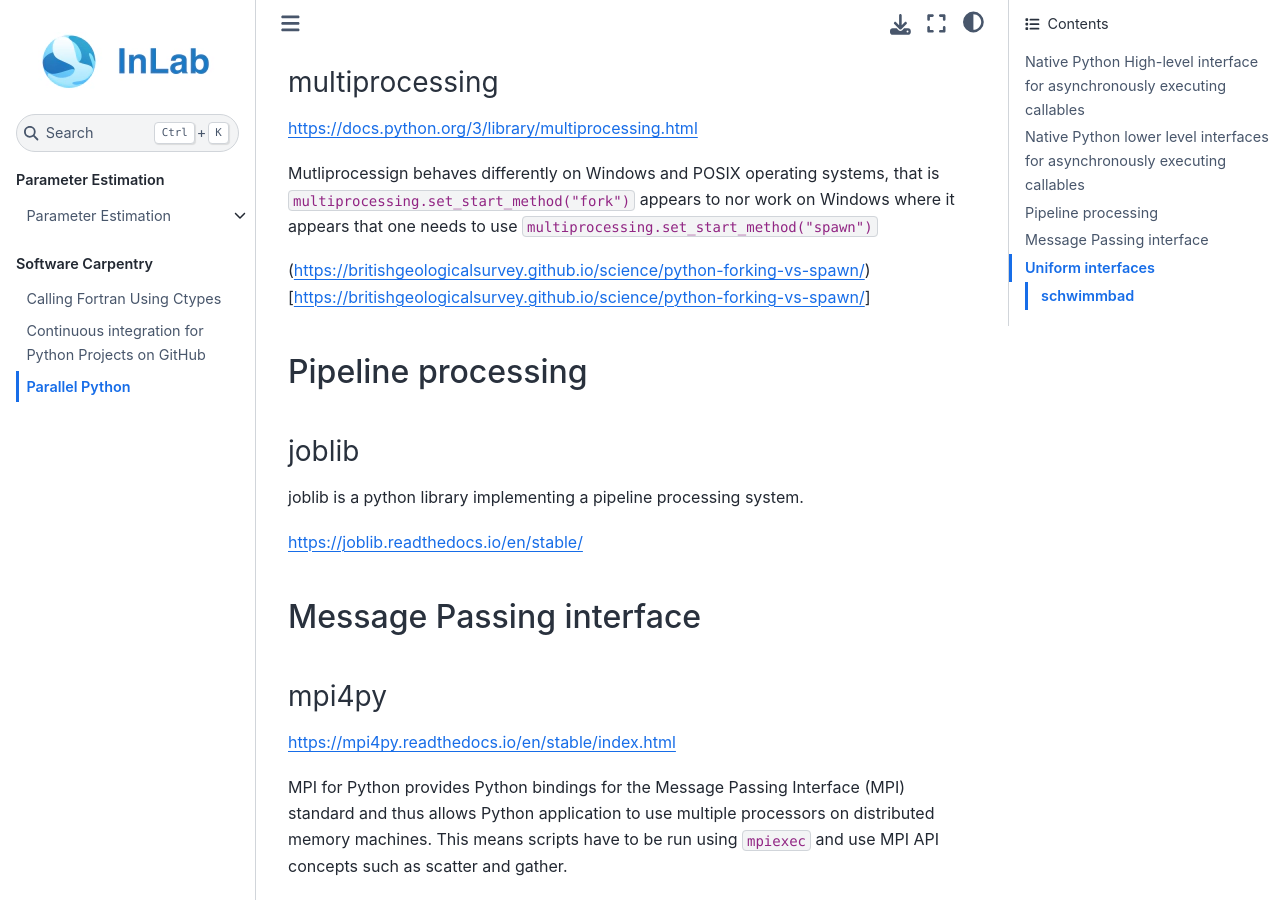
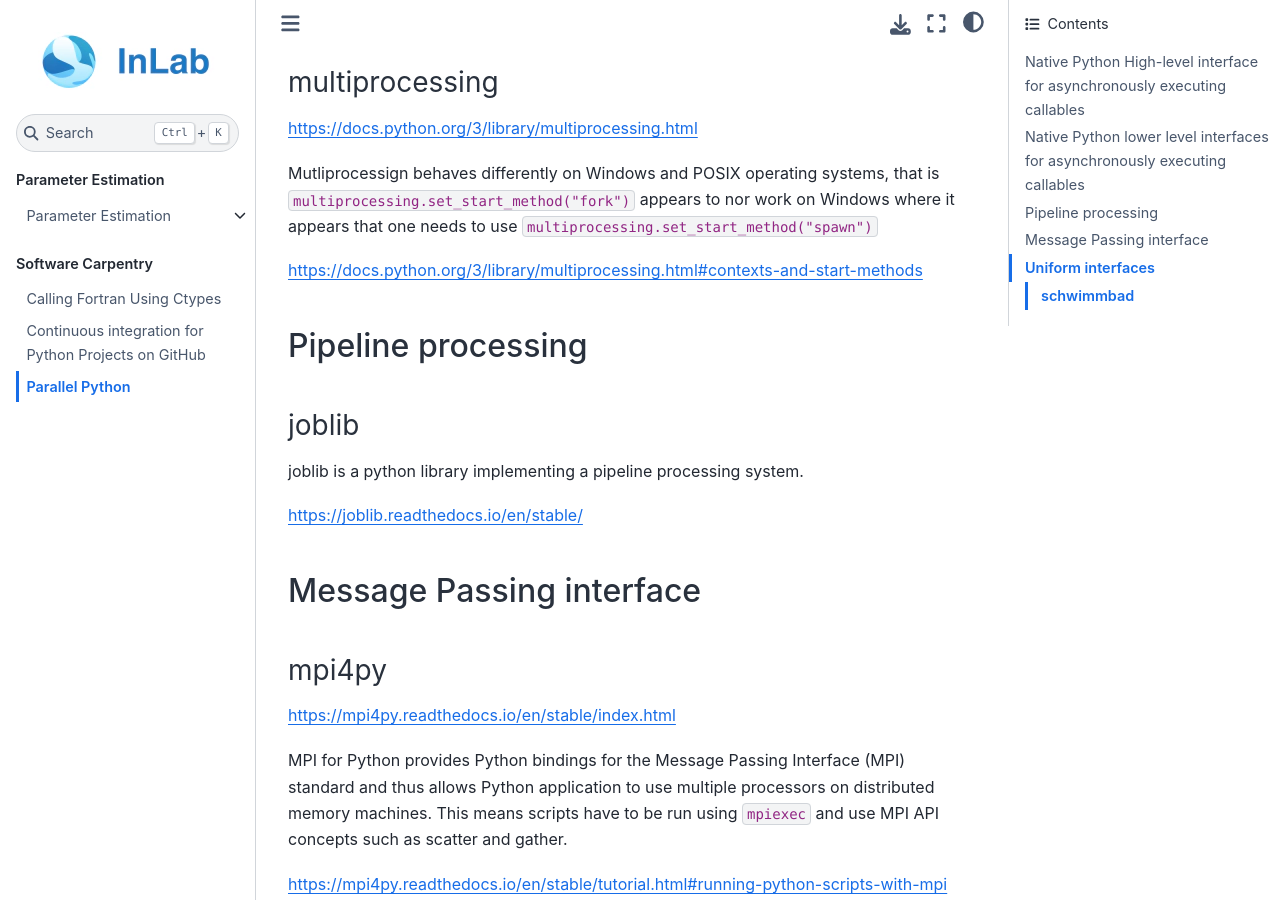
Before and after one commit to inlab-geo/cofi-resources, a Jupyter Book: the page built from docs/software_carpentry/parallel_python.md, in a window 1280 px wide and 900 px high, scrolled down 1959 px. Built offline with Jupyter Book 1.0.4 settings and Sphinx 7.4.7 and the Sphinx Book theme 1.1.4, drawn with Linux system fonts in a browser that asks for light colours; part of the change alters nothing that is shown.

Commit message:
Update parallel_python.md

```diff
--- a/docs/software_carpentry/parallel_python.md
+++ b/docs/software_carpentry/parallel_python.md
@@ -70,7 +70,7 @@ programming more accessible and less error-prone for common scenarios.
 
 Mutliprocessign behaves differently on Windows and POSIX operating systems, that is `multiprocessing.set_start_method("fork")` appears to nor work on Windows where it appears that one needs to use `multiprocessing.set_start_method("spawn")`
 
-(https://britishgeologicalsurvey.github.io/science/python-forking-vs-spawn/)[https://britishgeologicalsurvey.github.io/science/python-forking-vs-spawn/]
+[https://docs.python.org/3/library/multiprocessing.html#contexts-and-start-methods](https://docs.python.org/3/library/multiprocessing.html#contexts-and-start-methods)
 
 ## Pipeline processing
 
```
